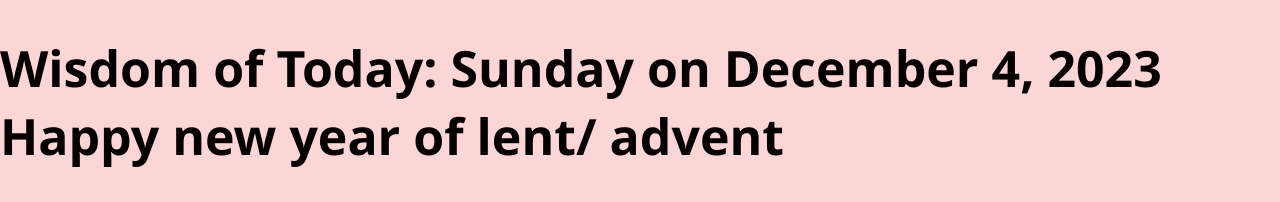
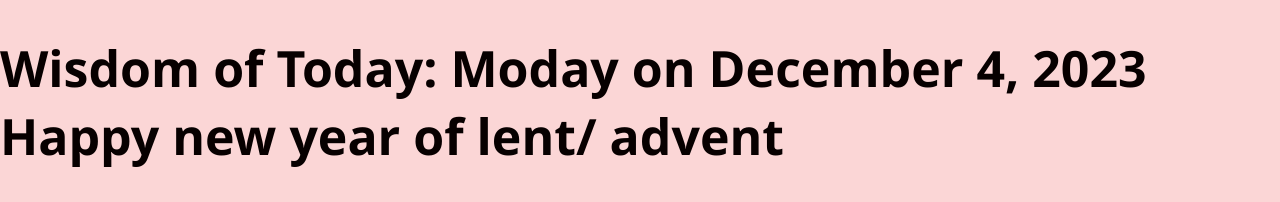
Before and after one commit to Lande21/RandomQuote, a React (Create React App) app: page / in a window 1280 px wide. Shown: the top 202 px of the page. Built offline with nearby package versions, Linux system fonts and the light colour scheme; no server answers.

Commit message:
adding target date

```diff
--- a/src/QuoteDisplay.js
+++ b/src/QuoteDisplay.js
@@ -61,7 +61,7 @@ function QuoteDisplay() {
   return (
     <div>
 
-      <h1>Wisdom of Today: Sunday on December 4, 2023 Happy new year of lent/ advent  </h1>
+      <h1>Wisdom of Today: Moday on December 4, 2023 Happy new year of lent/ advent  </h1>
       <div class="quote-container">
       <blockquote className="quote">{quote}
       </blockquote>
```
